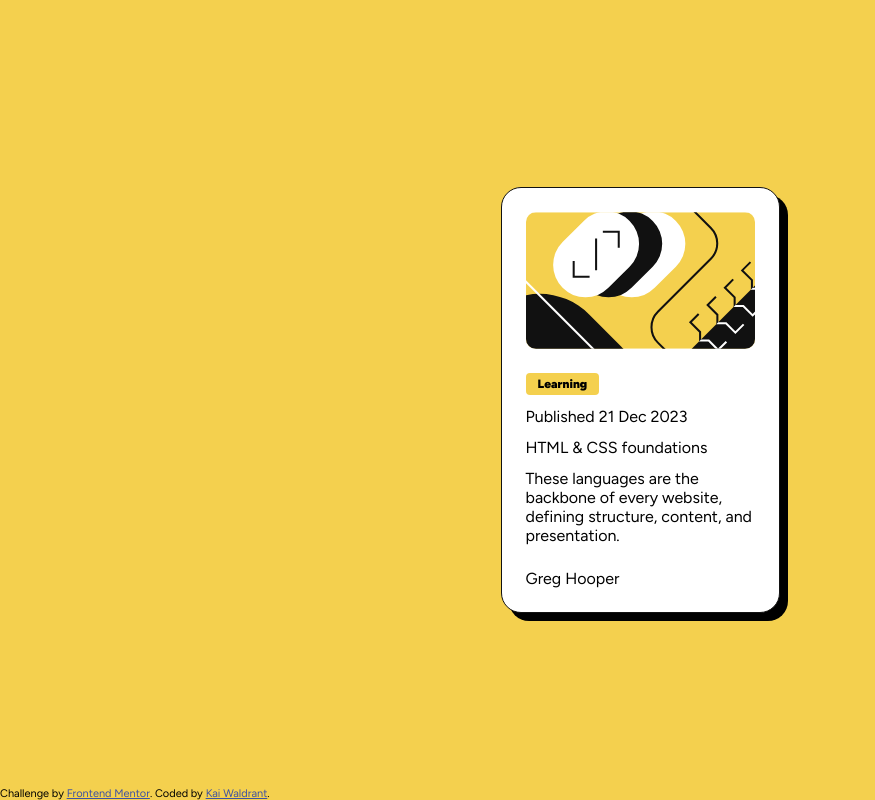
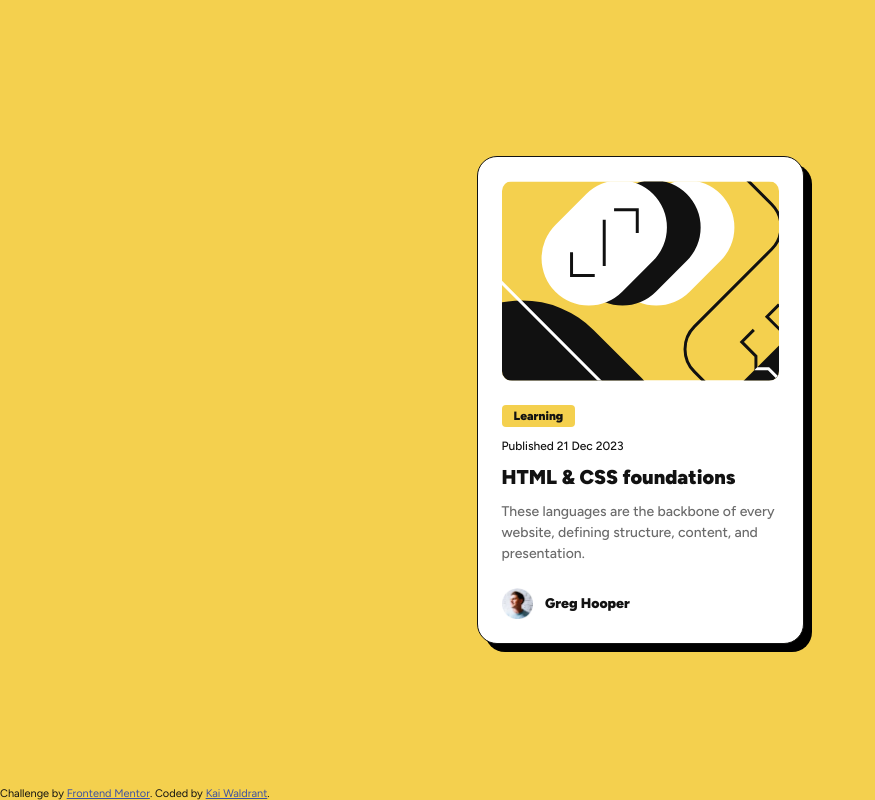
Before and after one commit to KaiWaldrant/blog-preview-card, a plain HTML site: page index.html in a window 1280 px wide. Shown: the whole page, without its empty margins (0-875 px from the left). Drawn offline with Linux system fonts and the light colour scheme.

Commit message:
Update styles

```diff
--- a/index.html
+++ b/index.html
@@ -28,6 +28,7 @@
           <p class="content__text">These languages are the backbone of every website, defining structure, content, and presentation.</p>
         </div>
         <div class="card__footer">
+          <img src="/assets/images/image-avatar.webp" alt="avatar">
           <p>Greg Hooper</p>
         </div>
       </div>
--- a/style.css
+++ b/style.css
@@ -39,7 +39,7 @@ picture,
 svg,
 video {
   display: block;
-  max-width: 100%;
+  /* max-width: 100%; */
 }
 
 /* STYLING */
@@ -55,6 +55,7 @@ video {
 
 body {
   background-color: var(--yellow);
+  color: var(--gray-950);
 }
 
 .container {
@@ -69,16 +70,22 @@ body {
   padding: 1.5rem;
   border: 1px solid var(--gray-950);
   border-radius: 20px;
-  max-width: 279px;
+  max-width: 327px;
   box-shadow: 8px 8px 0px hsl(0, 0%, 0%);
-  display: grid;
+  display: flex;
+  flex-direction: column;
   gap: 1.5rem;
 }
 
 .card__header {
-  max-height: 200px;
+  display: relative;
   overflow: clip;
   border-radius: 10px;
+  /* object-fit: fill; */
+}
+
+.card__header img {
+  height: 200px;
 }
 
 .card__content {
@@ -97,6 +104,36 @@ body {
   border-radius: 4px;
 }
 
+.content__date {
+  font-size: .75rem;
+  font-weight: 500;
+}
+
+.card__content h2 {
+  font-size: 1.25rem;
+  font-weight: 900;
+}
+
+.content__text {
+  font-size: .875rem;
+  font-weight: 500;
+  color: var(--gray-500);
+  line-height: 150%;
+}
+
+.card__footer {
+  font-size: .875rem;
+  font-weight: 900;
+  line-height: 150%;
+  display: flex;
+  align-items: center;
+  gap: .75rem;
+}
+
+.card__footer img {
+  max-height: 32px;
+}
+
 .attribution {
   font-size: 11px;
   text-align: center;
```
